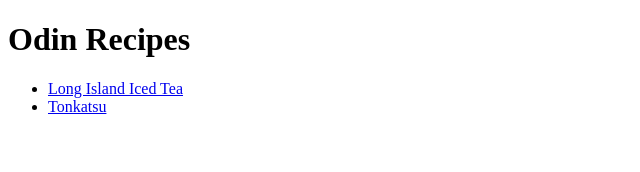
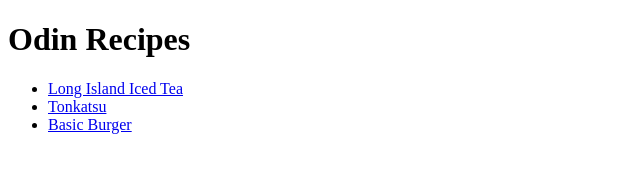
Before and after one commit to imbvn/odin-recipes, a plain HTML site: page index.html in a window 1280 px wide. Shown: the whole page, without its empty margins (0-640 px from the left). Drawn offline with Linux system fonts and the light colour scheme.

Commit message:
Added basic burger hyperlink

```diff
--- a/index.html
+++ b/index.html
@@ -15,6 +15,9 @@
             <li>
                 <a href="recipes/tonkatsu.html">Tonkatsu</a>
             </li>
+            <li>
+                <a href="recipes/basic-burger.html">Basic Burger</a>
+            </li>
         </ul>
     </body>
 </html>
```
